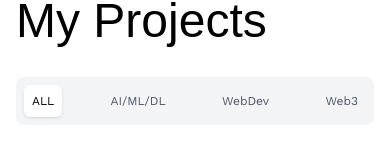
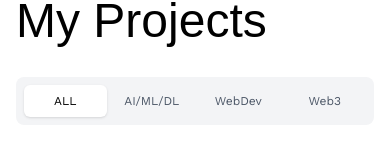
Before and after one commit to Rahul-lalwani-learner/rahullalwani.com, a Next.js app: page /projects in a window 390 px wide. Shown: the part 131-286 px from the top of the page. Built offline with nearby package versions, Linux system fonts and the light colour scheme; a web font is replaced by a local one.

Commit message:
Corrected the category bar alignment

```diff
--- a/app/projects/page.tsx
+++ b/app/projects/page.tsx
@@ -26,10 +26,10 @@ export default function Projects(){
             <h1 className={`font-bold text-5xl dark:text-white ${giestCalistoga.className} mb-8`}>My Projects</h1>
 
             {/* Category Tabs */}
-            <div className="flex justify-between bg-gray-100 dark:bg-gray-800 rounded-lg p-2 mb-8 w-full sm:max-w-fit sm:mx-0 sm:justify-start">
+            <div className="grid grid-cols-4 gap-1 sm:gap-2 sm:flex sm:justify-start bg-gray-100 dark:bg-gray-800 rounded-lg p-2 mb-8 w-full sm:max-w-fit sm:mx-0">
                 <button
                     onClick={() => setActiveCategory('ALL')}
-                    className={`px-2 py-2 sm:px-4 sm:py-2 rounded-md text-xs sm:text-sm font-medium transition-all duration-200 cursor-pointer ${
+                    className={`px-2 py-2 sm:px-4 sm:py-2 rounded-md text-xs sm:text-sm font-medium transition-all duration-200 cursor-pointer w-full sm:w-auto text-center ${
                         activeCategory === 'ALL'
                             ? 'bg-white dark:bg-background-black text-black dark:text-white shadow-sm'
                             : 'text-gray-600 dark:text-gray-400 hover:text-black dark:hover:text-white'
@@ -39,7 +39,7 @@ export default function Projects(){
                 </button>
                 <button
                     onClick={() => setActiveCategory('AI/ML/DL')}
-                    className={`px-2 py-2 sm:px-4 sm:py-2 rounded-md text-xs sm:text-sm font-medium transition-all duration-200 cursor-pointer ${
+                    className={`px-1 py-2 sm:px-4 sm:py-2 rounded-md text-xs sm:text-sm font-medium transition-all duration-200 cursor-pointer w-full sm:w-auto text-center ${
                         activeCategory === 'AI/ML/DL'
                             ? 'bg-white dark:bg-background-black text-black dark:text-white shadow-sm'
                             : 'text-gray-600 dark:text-gray-400 hover:text-black dark:hover:text-white'
@@ -49,7 +49,7 @@ export default function Projects(){
                 </button>
                 <button
                     onClick={() => setActiveCategory('WebDev')}
-                    className={`px-2 py-2 sm:px-4 sm:py-2 rounded-md text-xs sm:text-sm font-medium transition-all duration-200 cursor-pointer ${
+                    className={`px-2 py-2 sm:px-4 sm:py-2 rounded-md text-xs sm:text-sm font-medium transition-all duration-200 cursor-pointer w-full sm:w-auto text-center ${
                         activeCategory === 'WebDev'
                             ? 'bg-white dark:bg-background-black text-black dark:text-white shadow-sm'
                             : 'text-gray-600 dark:text-gray-400 hover:text-black dark:hover:text-white'
@@ -59,7 +59,7 @@ export default function Projects(){
                 </button>
                 <button
                     onClick={() => setActiveCategory('Web3')}
-                    className={`px-2 py-2 sm:px-4 sm:py-2 rounded-md text-xs sm:text-sm font-medium transition-all duration-200 cursor-pointer ${
+                    className={`px-2 py-2 sm:px-4 sm:py-2 rounded-md text-xs sm:text-sm font-medium transition-all duration-200 cursor-pointer w-full sm:w-auto text-center ${
                         activeCategory === 'Web3'
                             ? 'bg-white dark:bg-background-black text-black dark:text-white shadow-sm'
                             : 'text-gray-600 dark:text-gray-400 hover:text-black dark:hover:text-white'
```
